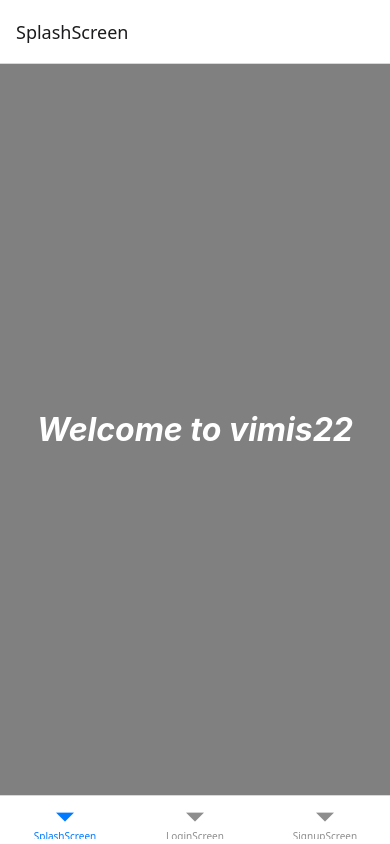
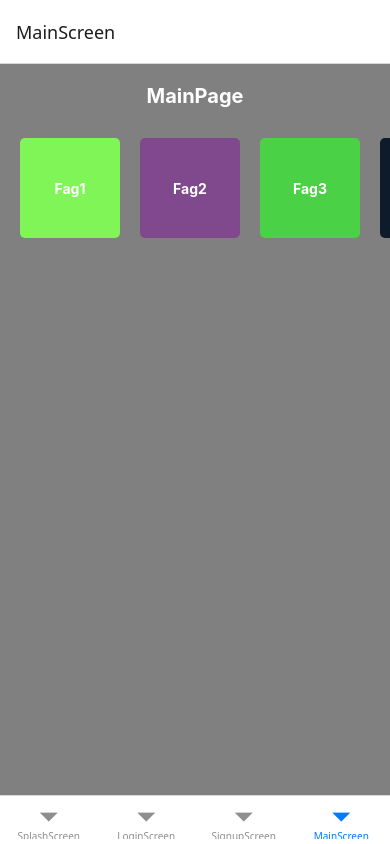
Before and after one commit to vimis22/vimis_reactnative, a React Native app in the folder vimis_reactnative/: screen /MainScreen in a window 390 px wide. Built offline with nearby package versions, Linux system fonts and the light colour scheme.

Commit message:
Added Subjects and MainPage with generative colors.

```diff
--- a/vimis_reactnative/App.tsx
+++ b/vimis_reactnative/App.tsx
@@ -3,6 +3,7 @@ import { createBottomTabNavigator } from '@react-navigation/bottom-tabs';
 import SplashScreen from "./src/screens/SplashScreen";
 import LoginScreen from "./src/screens/LoginScreen";
 import SignupScreen from "./src/screens/SignupScreen";
+import MainScreen from "./src/screens/MainScreen";
 import React from "react";
 
 const Tab = createBottomTabNavigator();
@@ -13,7 +14,7 @@ export default function App() {
           <Tab.Screen name={"SplashScreen"} component={SplashScreen}/>
           <Tab.Screen name={"LoginScreen"} component={LoginScreen}/>
           <Tab.Screen name={"SignupScreen"} component={SignupScreen}/>
-          {/*<Stack.Screen name={"MainScreen"} component={MainScreen}/>*/}
+          <Tab.Screen name={"MainScreen"} component={MainScreen}/>
           {/*<Stack.Screen name={"SubjectScreen"} component={SubjectScreen}/>*/}
           {/*<Stack.Screen name={"TaskScreen"} component={TaskScreen}/>*/}
         </Tab.Navigator>
--- a/vimis_reactnative/src/banners/Button.tsx
+++ b/vimis_reactnative/src/banners/Button.tsx
@@ -16,6 +16,8 @@ const Button: React.FC<ButtonProps> = ({text}) => {
 const styles = StyleSheet.create({
     buttonContainer: {
         backgroundColor: '#330099',
+        height: 300,
+        width: 50,
         borderRadius: 5,
         padding: 10,
         alignItems: 'center',
--- /dev/null
+++ b/vimis_reactnative/src/banners/Subjects.tsx
@@ -0,0 +1,45 @@
+import React from "react";
+import {Text, StyleSheet, TouchableOpacity} from "react-native";
+
+interface SubjectsProps {
+    text: string;
+    path: string;
+    navigation: any;
+}
+
+const getRandomColor = (): string => {
+    const letters = "0123456789ABCDEF";
+    let color = '#';
+    for (let i = 0; i< 6; i++) {
+        color += letters[Math.floor(Math.random() * 16)];
+    }
+    return color;
+}
+
+const Subjects: React.FC<SubjectsProps> = ({text, path, navigation}) => {
+    const randomColor = getRandomColor();
+
+    return (
+        <TouchableOpacity onPress={() => navigation.navigate(path)} style={[styles.buttonContainer, { backgroundColor: randomColor }]}>
+            <Text style={styles.buttonText}>{text}</Text>
+        </TouchableOpacity>
+    );
+};
+
+const styles = StyleSheet.create({
+    buttonContainer: {
+        height: 100,
+        width: 100,
+        borderRadius: 5,
+        padding: 10,
+        alignItems: 'center',
+        justifyContent: 'center',
+        marginVertical: 10,
+    },
+    buttonText: {
+        fontWeight: 'bold',
+        color: 'white',
+    },
+});
+
+export default Subjects;
--- a/vimis_reactnative/src/screens/MainScreen.tsx
+++ b/vimis_reactnative/src/screens/MainScreen.tsx
@@ -0,0 +1,33 @@
+import React from 'react';
+import {StyleSheet, Text, View} from 'react-native';
+import Subjects from "../banners/Subjects";
+import SectionTitle from "../banners/SectionTitle";
+
+const MainScreen = ({navigation}:any) => {
+    return(
+        <View style={styles.pageContainer}>
+            <SectionTitle title={"MainPage"}/>
+            <View style={styles.subjectListContainer}>
+                <Subjects text={"Fag1"} path={"SubjectScreen"} navigation={navigation}/>
+                <Subjects text={"Fag2"} path={"SubjecScreen"} navigation={navigation}/>
+                <Subjects text={"Fag3"} path={"SubjecScreen"} navigation={navigation}/>
+                <Subjects text={"Fag4"} path={"SubjecScreen"} navigation={navigation}/>
+                <Subjects text={"Fag5"} path={"SubjecScreen"} navigation={navigation}/>
+            </View>
+        </View>
+    )
+}
+
+const styles = StyleSheet.create({
+    pageContainer: {
+        flex: 1,
+        backgroundColor: "grey",
+        padding: 20,
+    },
+    subjectListContainer: {
+        gap: 20,
+        flexDirection: "row",
+    },
+});
+
+export default MainScreen;
```
